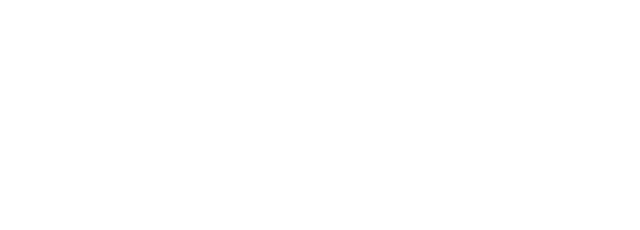
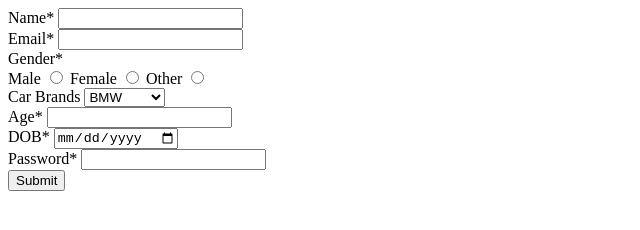
Before and after one commit to acciojob/signup-form-car-devanggg123, a website: page main.html in a window 1280 px wide. Shown: the whole page, without its empty margins (0-640 px from the left). Drawn offline with Linux system fonts and the light colour scheme.

Commit message:
created a submission

```diff
--- a/main.html
+++ b/main.html
@@ -10,6 +10,47 @@
 	<!-- the entire body must be written by student -->
     <script type="text/javascript" src="./script.js">
 </script>
+	<form method="post">
+  <div>
+    <label for="name">Name*</label>
+    <input type="text" id="name" name="name" required>
+  </div>
+  <div>
+    <label for="email">Email*</label>
+    <input type="email" id="email" name="email" required>
+  </div>
+  <div>
+    <label>Gender*</label><br>
+    <label for="male">Male</label>
+    <input type="radio" id="male" name="gender" value="male" required>
+    <label for="female">Female</label>
+    <input type="radio" id="female" name="gender" value="female" required>
+    <label for="other">Other</label>
+    <input type="radio" id="other" name="gender" value="other" required>
+  </div>
+  <div>
+    <label for="cars">Car Brands</label>
+    <select id="cars" name="cars">
+      <option value="bmw">BMW</option>
+      <option value="audi">Audi</option>
+      <option value="mercedes">Mercedez</option>
+    </select>
+  </div>
+  <div>
+    <label for="carage">Age*</label>
+    <input type="number" id="carage" name="carage" required>
+  </div>
+  <div>
+    <label for="dob">DOB*</label>
+    <input type="date" id="dob" name="dob" required>
+  </div>
+  <div>
+    <label for="password">Password*</label>
+    <input type="password" id="password" name="password" required>
+  </div>
+  <button type="submit">Submit</button>
+</form>
+
 
 </body>
 
```
